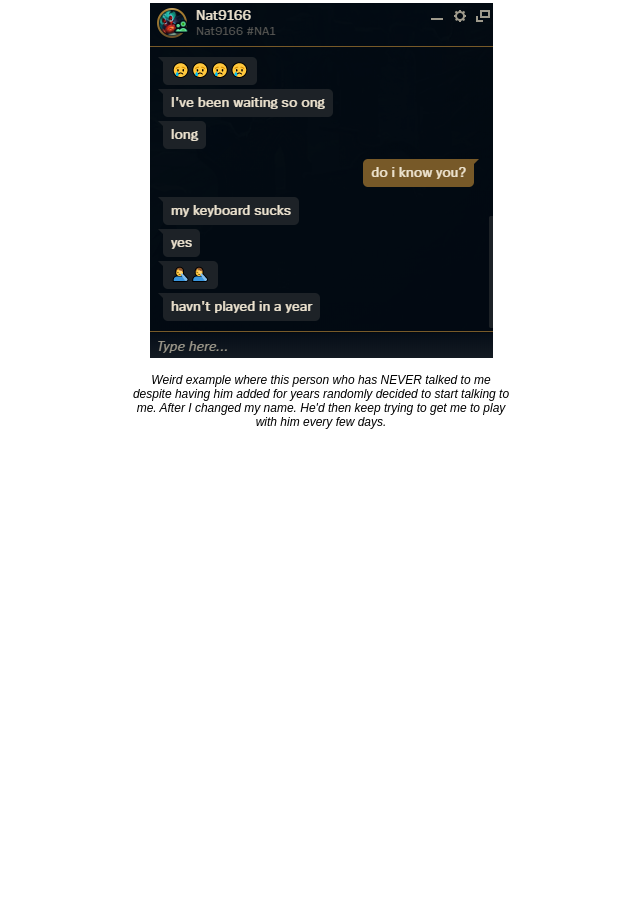
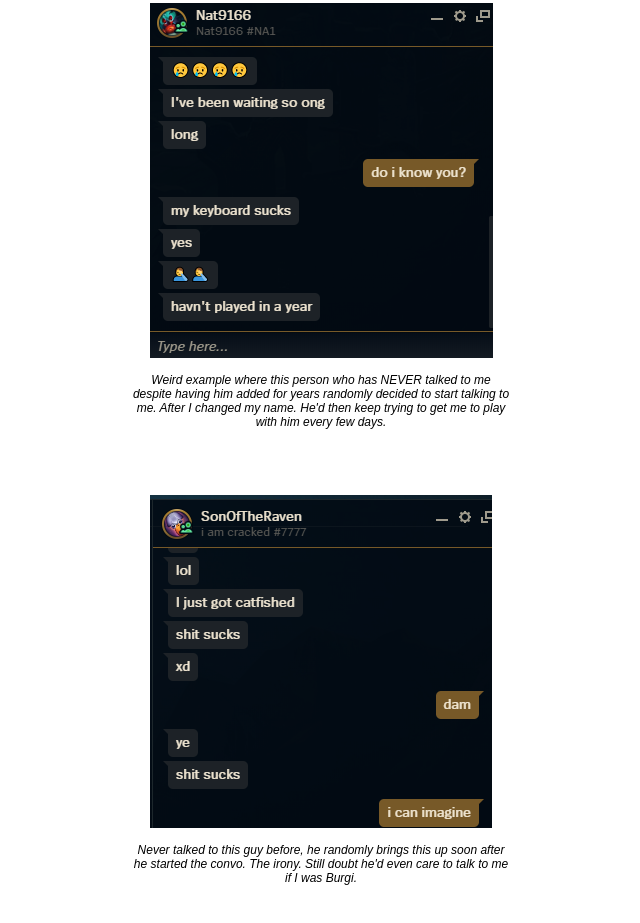
Before and after one commit to iscrooble/backup-website, a website: page helenwong.html in a window 1280 px wide. Shown: the part 4437-5360 px from the top of the page, without its empty margins (319-959 px from the left). Before the commit the page ends 4932 px from the top, so only its background shows below. Drawn offline with Linux system fonts and the light colour scheme.

Commit message:
Update helenwong.html

```diff
--- a/helenwong.html
+++ b/helenwong.html
@@ -73,6 +73,10 @@ I cannot explain why Helen Wong made such an impact because I don't fully unders
 <div><i>Weird example where this person who has NEVER talked to me despite having him added for years randomly decided to start talking to me. After I changed my name. He'd then keep trying to get me to play with him every few days.</i></div>
 <br><br>
 
+<img src="helenwong/raven.png"></img>
+<div><i>Never talked to this guy before, he randomly brings this up soon after he started the convo. The irony. Still doubt he'd even care to talk to me if I was Burgi.</i></div>
+<br><br>
+
 </p>
 
 </body>
```
